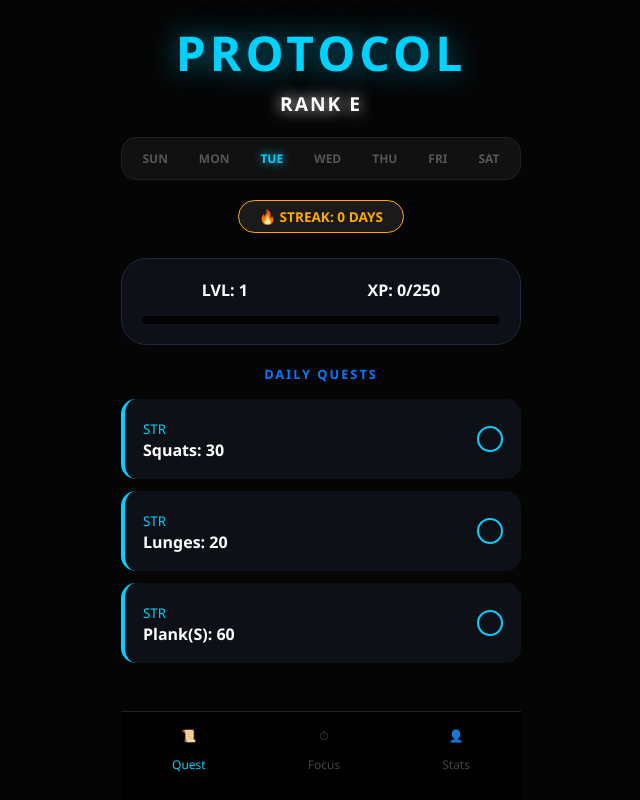
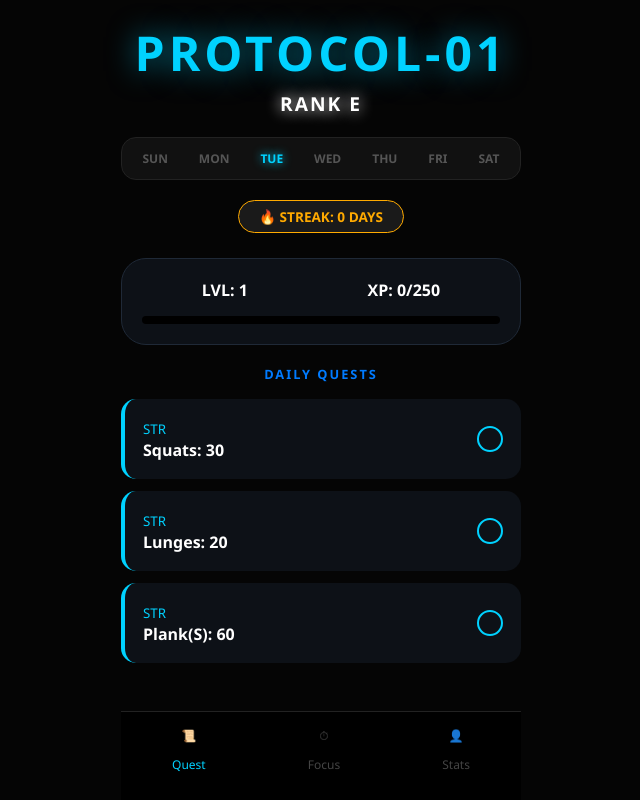
Before and after one commit to devilknock/System, a plain HTML site: page index.html in a window 1280 px wide. Shown: the whole page, without its empty margins (319-959 px from the left). Drawn offline with Linux system fonts and the light colour scheme.

Commit message:
Change logo text from 'PROTOCOL' to 'PROTOCOL-01'

```diff
--- a/index.html
+++ b/index.html
@@ -46,7 +46,7 @@
 
     <div class="app">
         <div id="mainHeader" class="header-section">
-            <h1 class="logo">PROTOCOL</h1>
+            <h1 class="logo">PROTOCOL-01</h1>
             <div id="rankBadgeTop" class="rank-badge-top">RANK E</div>
         </div>
 
```
